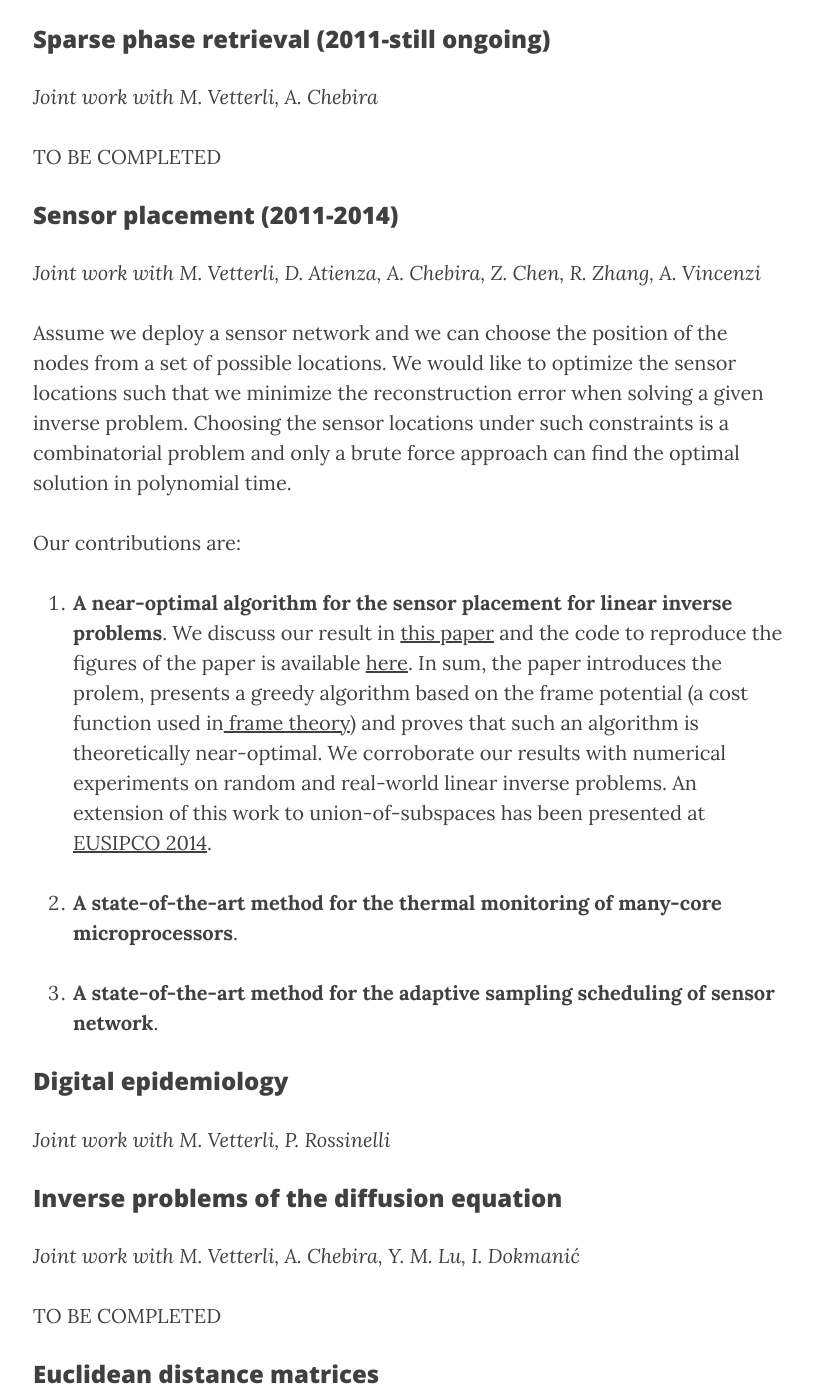
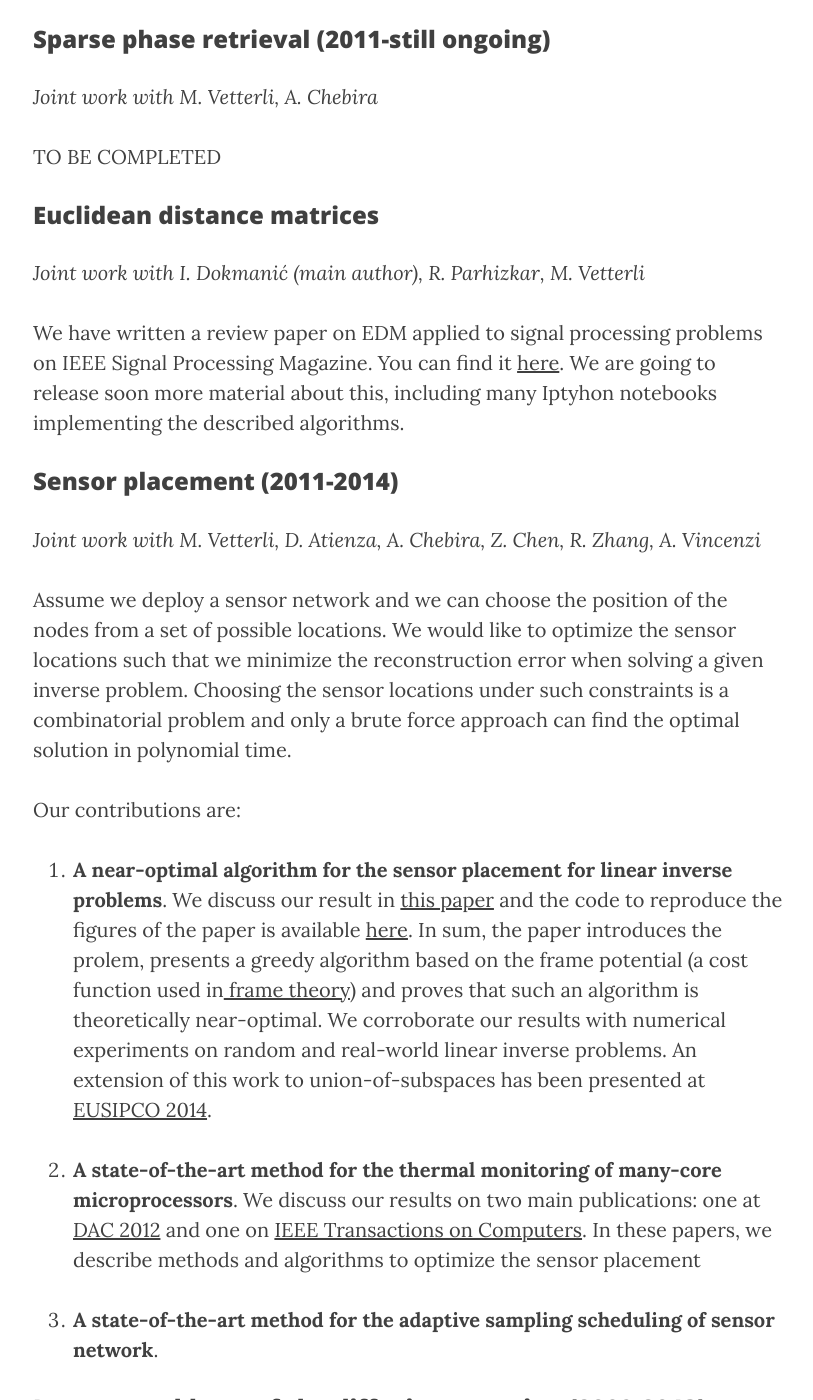
Before and after one commit to jranieri/jranieri.github.io, a Jekyll site: the page built from a_research.html, in a window 1280 px wide and 1400 px high, scrolled down 421 px. Shown: the whole window, without its empty margins (232-1045 px from the left). Built offline with Jekyll 4.4.1, drawn with Linux system fonts in a browser that asks for light colours; nearby versions of some CDN libraries; some of the changed text lies outside the part shown.

Commit message:
Update to the website, we are almost there!

```diff
--- a/_includes/post-grid.html
+++ b/_includes/post-grid.html
@@ -1,8 +1,9 @@
 <article class="tile" itemscope itemtype="http://schema.org/Article">
 
-	{% if post.date %}
+<!-- 	{% if post.date %}
 		<p class="entry-date date published"><time datetime="{{ post.date | date: "%Y-%m-%d" }}" itemprop="datePublished">{{ post.date | date: "%B %d, %Y" }}</time>
-	{% endif %}<h2 class="post-title" itemprop="name"><a href="{{ site.url }}{{ post.url }}">{{ post.title }}</a></h2></p>
+	{% endif %} -->
+	<h2 class="post-title" itemprop="name"><a href="{{ site.url }}{{ post.url }}">{{ post.title }}</a></h2></p>
 
 	<a href="{{ site.url }}{{ post.url }}" title="{{ post.title }}" class="post-teaser">
 	{% for gallery in site.data.galleries %}
--- a/_layouts/gallery.html
+++ b/_layouts/gallery.html
@@ -42,6 +42,8 @@ comments: true
                                 <a class="fancybox" rel="group" href="{{ gallery.imagefolder }}/{{ image.name }}" title="{{ image.text }}">
                                 <img src="{{ gallery.imagefolder }}/{{ image.name }}">
                                 </a>
+                                <br />
+                                <br />
                         {% endfor %}
                         </ol>
                     {% endif %}
--- a/_posts/2015-05-06-Lebanon.markdown
+++ b/_posts/2015-05-06-Lebanon.markdown
@@ -1,6 +1,6 @@
 ---
 layout:     gallery
-title:      "A tour of Lebanon (2015)"
+title:      "Lebanon (2015)"
 date:       2015-05-06 23:00:00
 category: photography
 galleryid: gallery1
--- a/_posts/2015-05-06-Sicily.markdown
+++ b/_posts/2015-05-06-Sicily.markdown
@@ -1,6 +1,6 @@
 ---
 layout:     gallery
-title:      "A tour of south-east Sicily (2014)"
+title:      "South-east Sicily (2014)"
 date:       2015-05-06 23:34:00
 category: photography
 galleryid: gallery2
--- a/a_research.html
+++ b/a_research.html
@@ -15,6 +15,11 @@ This page contains my research projects, my papers (together with the code to re
 TO BE COMPLETED
 
 
+### Euclidean distance matrices ###
+*Joint work with I. Dokmanić (main author), R. Parhizkar, M. Vetterli*
+
+We have written a review paper on EDM applied to signal processing problems on IEEE Signal Processing Magazine. You can find it [here](http://ieeexplore.ieee.org/xpl/articleDetails.jsp?arnumber=7298562). We are going to release soon more material about this, including many Iptyhon notebooks implementing the described algorithms.
+
 ### Sensor placement (2011-2014)
 *Joint work with M. Vetterli, D. Atienza, A. Chebira, Z. Chen, R. Zhang, A. Vincenzi*
 
@@ -26,22 +31,13 @@ Our contributions are:
 1. **A near-optimal algorithm for the sensor placement for linear inverse problems**. We discuss our result in [this paper](http://infoscience.epfl.ch/record/196527) and the code to reproduce the figures of the paper is available [here](https://github.com/jranieri/OptimalSensorPlacement). In sum, the paper introduces the prolem, presents a greedy algorithm based on the frame potential (a cost function used in[ frame theory](https://www.google.ch/webhp?sourceid=chrome-instant&ion=1&espv=2&ie=UTF-8#)) and proves that such an algorithm is theoretically near-optimal. We corroborate our results with numerical experiments on random and real-world linear inverse problems.
 An extension of this work to union-of-subspaces has been presented at [EUSIPCO 2014](http://infoscience.epfl.ch/record/198239?ln=en).
 
-2. **A state-of-the-art method for the thermal monitoring of many-core microprocessors**.
+2. **A state-of-the-art method for the thermal monitoring of many-core microprocessors**. We discuss our results on two main publications: one at [DAC 2012](http://ieeexplore.ieee.org/xpl/login.jsp?tp=&arnumber=6241573&url=http%3A%2F%2Fieeexplore.ieee.org%2Fxpls%2Fabs_all.jsp%3Farnumber%3D6241573) and one on [IEEE Transactions on Computers](http://ieeexplore.ieee.org/xpls/abs_all.jsp?arnumber=7018011). In these papers, we describe methods and algorithms to optimize the sensor placement
 
 3. **A state-of-the-art method for the adaptive sampling scheduling of sensor network**.
 
 
-### Digital epidemiology ###
-
-*Joint work with M. Vetterli, P. Rossinelli*
-
-### Inverse problems of the diffusion equation ###
+### Inverse problems of the diffusion equation (2009-2013) ###
 
 *Joint work with M. Vetterli, A. Chebira, Y. M. Lu, I. Dokmanić*
 
-TO BE COMPLETED
-
-### Euclidean distance matrices ###
-*Joint work with I. Dokmanić (main author), R. Parhizkar, M. Vetterli*
-
-TO BE COMPLETED
+Assume we deploy a sensor network that collects measurements about a diffusive process induced by unknown sources.
```
Also changed, not shown: _data/galleries.yml (+6 -6 lines), research/diffusion_equation.html (deleted, +0 -7 lines), research/digital_epidemiology.html (deleted, +0 -7 lines), research/edm.html (deleted, +0 -7 lines), research/sensor_placement.html (deleted, +0 -7 lines), 1 other file.
